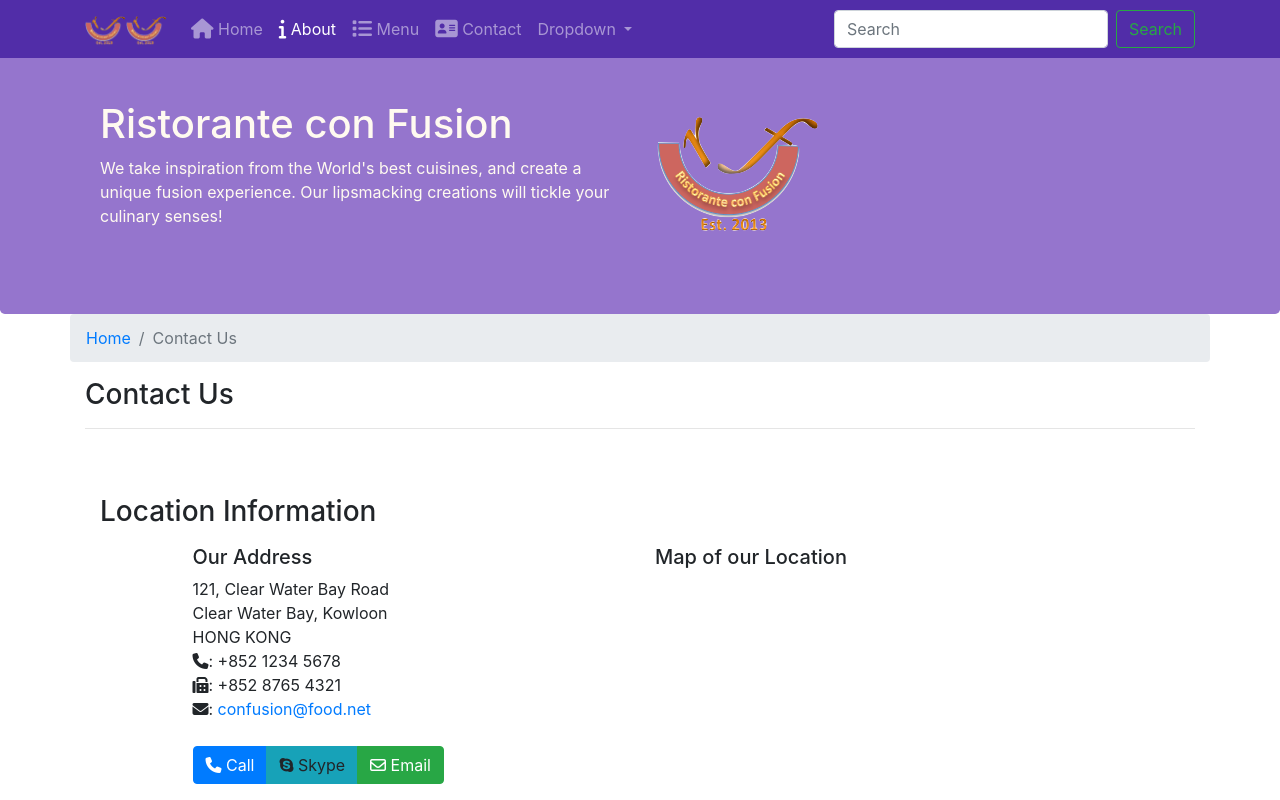
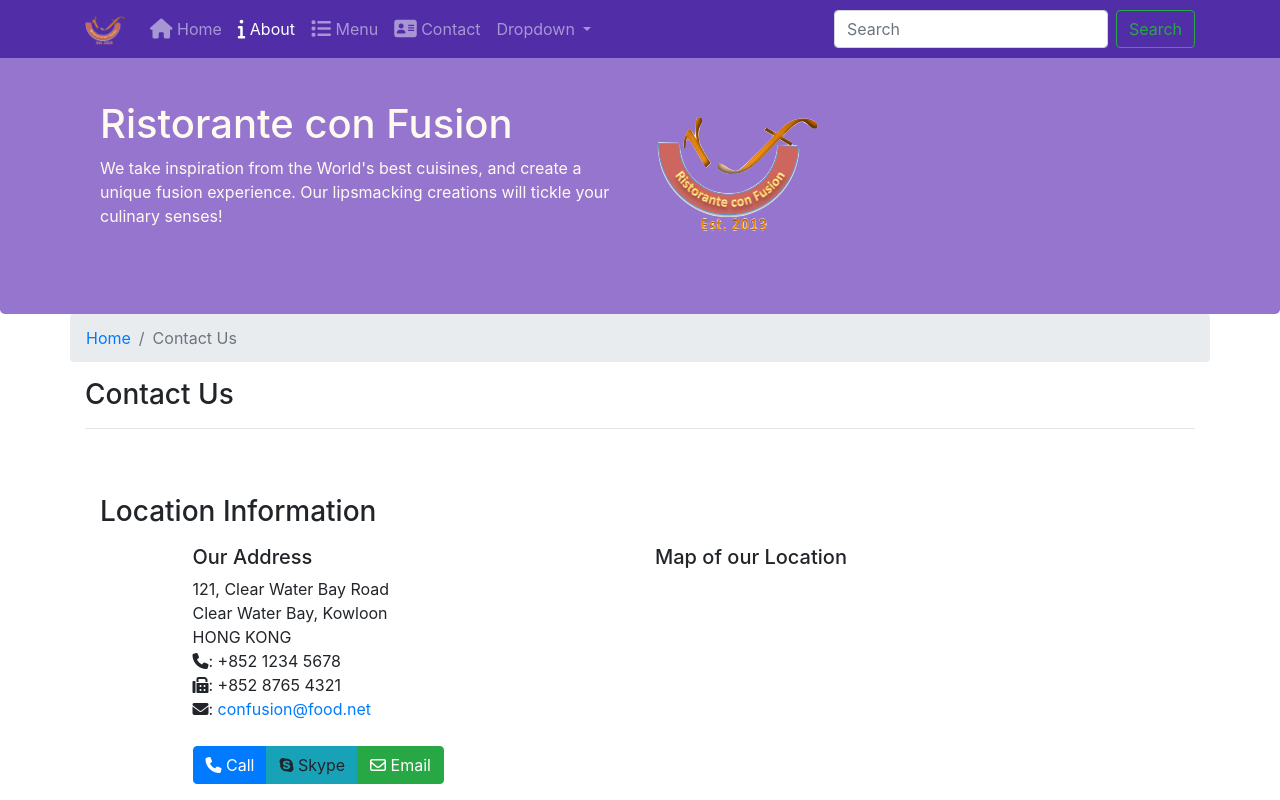
Before and after one commit to belonet/Bootstrap4-tutorial, a website: page contactus.html in a window 1280 px wide. Shown: the top 800 px of the page. Drawn offline with nearby package versions, Linux system fonts and the light colour scheme.

Commit message:
fixing typos

```diff
--- a/contactus.html
+++ b/contactus.html
@@ -28,11 +28,7 @@
     <nav class="navbar navbar-expand-lg navbar-dark fixed-top">
       <div class="container">
         <a class="navbar-brand" href="#"
-          ><img src="./img/logo.png" height="30" width="41" /><img
-            src="./img/logo.png"
-            height="30"
-            width="41"
-        /></a>
+          ><img src="./img/logo.png" height="30" width="41" /></a>
         <button
           class="navbar-toggler"
           type="button"
```
Also changed, not shown: index.html (+0 -1 lines).
